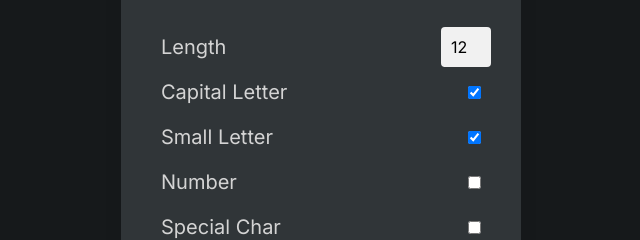
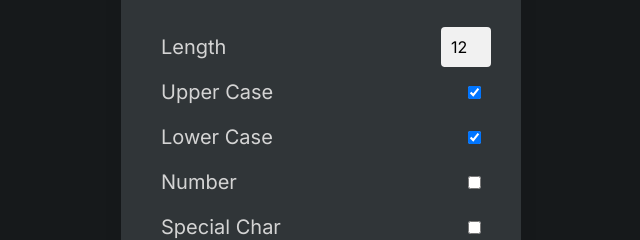
Before and after one commit to Udhayaa2202/Secret_code_generator, a plain HTML site: page index.html in a window 1280 px wide. Shown: the part 260-500 px from the top of the page, 319-959 px from the left. Drawn offline with nearby package versions, Linux system fonts and the light colour scheme.

Commit message:
Update index.html

```diff
--- a/index.html
+++ b/index.html
@@ -24,11 +24,11 @@
                         <input type="number" id="length" value="12" min="6">
                     </div>
                     <div class="field">
-                        <label for="capital">Capital Letter</label>
+                        <label for="capital">Upper Case</label>
                         <input type="checkbox" id="capital" checked>
                     </div>
                     <div class="field">
-                        <label for="small">Small Letter</label>
+                        <label for="small">Lower Case</label>
                         <input type="checkbox" id="small" checked>
                     </div>
                     <div class="field">
```
